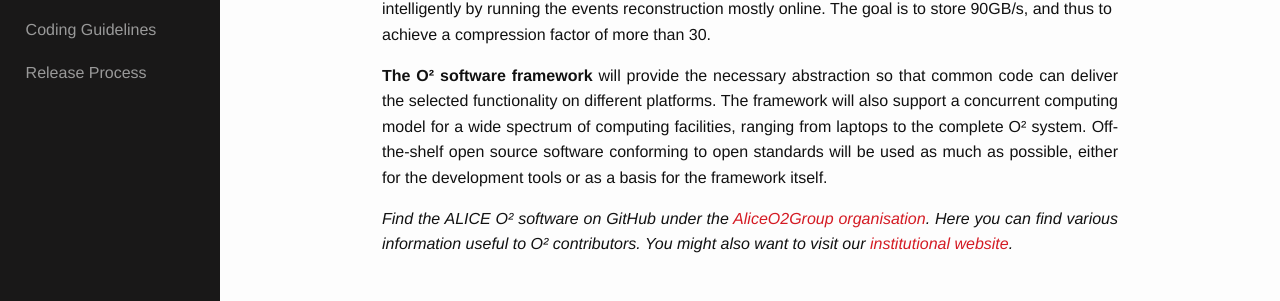
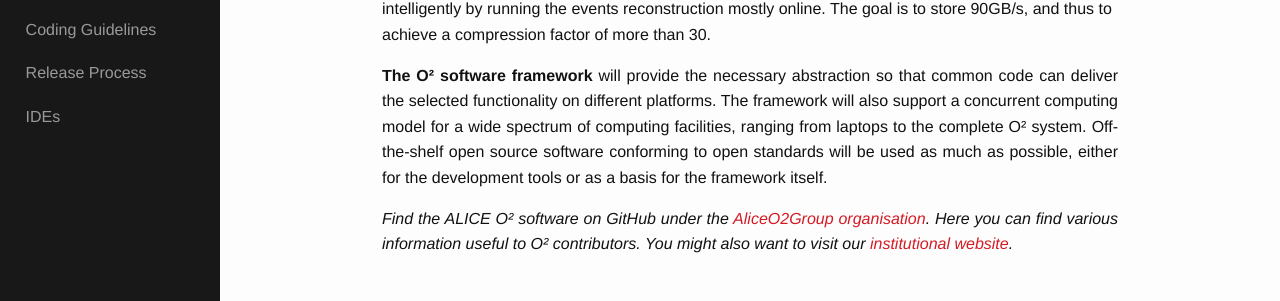
Before and after one commit to AliceO2Group/AliceO2Group.github.io, a Jekyll site: the page built from index.markdown, in a window 1280 px wide and 1091 px high. Shown: the part 703-1004 px from the top of the window. Built offline with Jekyll 4.4.1, drawn with Linux system fonts in a browser that asks for light colours; comment, search, counter and statistics services are not loaded.

Commit message:
missing menu item

```diff
--- a/_config.yml
+++ b/_config.yml
@@ -47,6 +47,7 @@ menu:
         label: Coding Guidelines
       - name: release-process
         label: Release Process
-
+      - name: ides
+        label: IDEs
 plugins:
   - jemoji
```
